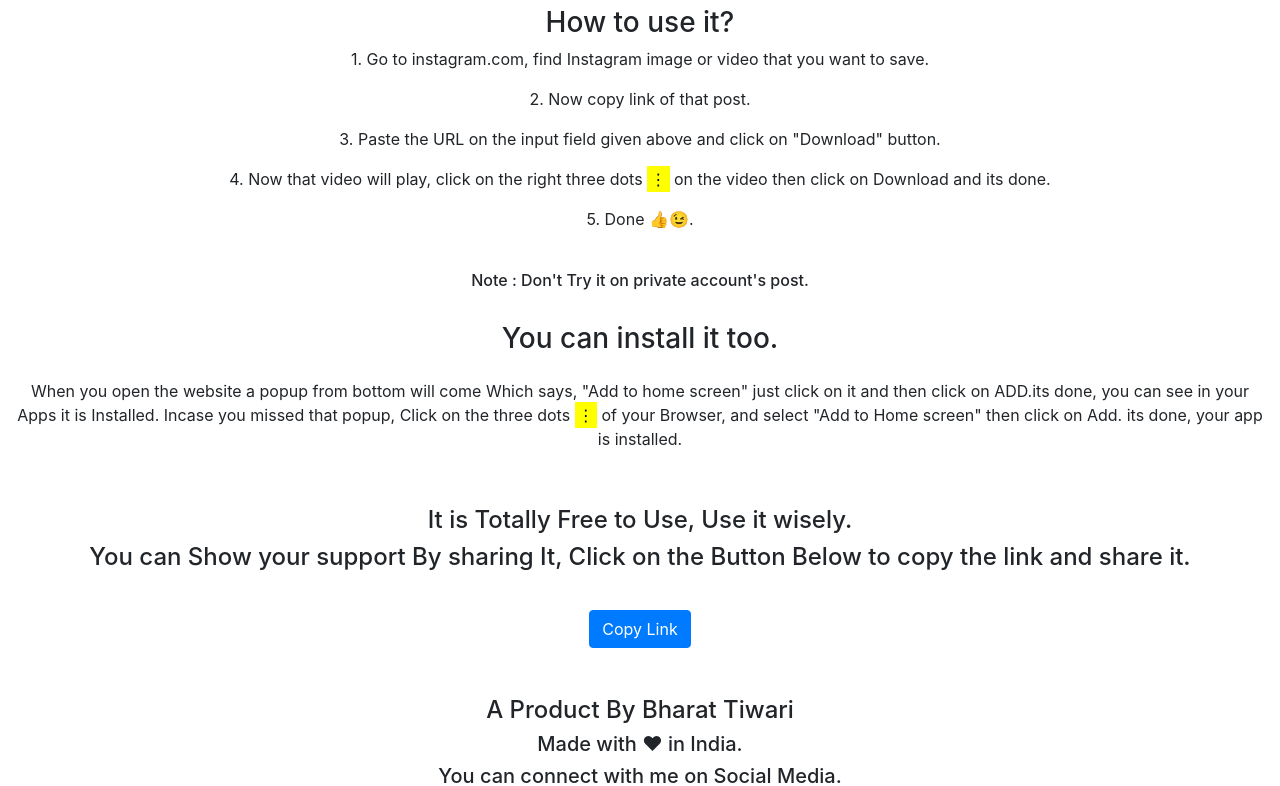
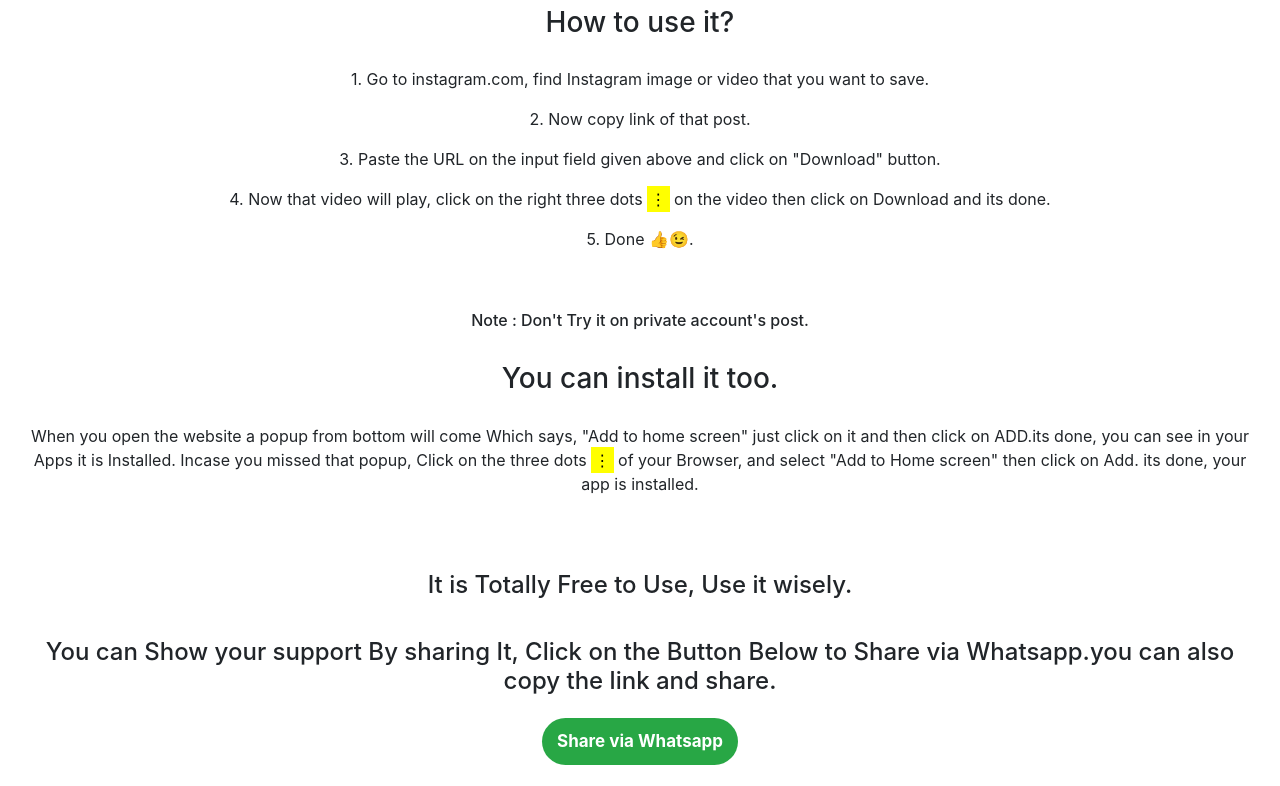
Before and after one commit to GeekyBharat99/instagram-video-downloader, a plain HTML site: page index.html in a window 1280 px wide. Shown: the part 348-1134 px from the top of the page. Drawn offline with nearby package versions, Linux system fonts and the light colour scheme; a script that the page names is missing.

Commit message:
added share via whatsapp and removed copy to clipboard

```diff
--- a/index.html
+++ b/index.html
@@ -92,9 +92,10 @@
       <br />
       <center>
         <h3>How to use it?</h3>
+        <div style="padding: 20px;">
           <p>
-          1. Go to instagram.com, find Instagram image or video that you want to
-          save.
+            1. Go to instagram.com, find Instagram image or video that you want
+            to save.
           </p>
           <p>
             2. Now copy link of that post.
@@ -105,17 +106,18 @@
           </p>
           <p>
             4. Now that video will play, click on the right three dots
-          <mark style="background-color: yellow; color: black;">⋮</mark> on the
-          video then click on Download and its done.
+            <mark style="background-color: yellow; color: black;">⋮</mark> on
+            the video then click on Download and its done.
           </p>
           <p>
             5. Done 👍😉.
           </p>
+        </div>
         <br />
         <h6>Note : Don't Try it on private account's post.</h6>
         <br />
         <h3>You can install it too.</h3>
-        <p style="padding: 15px;">
+        <p style="padding: 20px;">
           When you open the website a popup from bottom will come Which says,
           "Add to home screen" just click on it and then click on ADD.its done,
           you can see in your Apps it is Installed. Incase you missed that
@@ -125,20 +127,25 @@
           your app is installed.
         </p>
         <br />
-        <h4>It is Totally Free to Use, Use it wisely.</h4>
-        <h4>
+        <h4 style="padding: 15px;">
+          It is Totally Free to Use, Use it wisely.
+        </h4>
+        <h4 style="padding: 15px;">
           You can Show your support By sharing It, Click on the Button Below to
-          copy the link and share it.
+          Share via Whatsapp.you can also copy the link and share.
         </h4>
-        <input
-          style="visibility: hidden;"
-          type="text"
-          value="https://instameme.ml/"
-          id="myInput"
-        /><br />
-        <button class="btn btn-primary" onclick="myFunction()">
-          Copy Link
-        </button>
+        <a
+          class="badge badge-pill badge-success"
+          style="font-size: 17px; padding: 15px;"
+          href="whatsapp://send?text=https://instameme.ml/"
+          data-action="share/whatsapp/share"
+          >Share via Whatsapp</a
+        >
+        <br /><br />
+        <h5 style="padding: 15px;">
+          Note: Don't try this share via whatsapp on desktop. its only for
+          mobile use.
+        </h5>
       </center>
       <br />
       <br />
--- a/script.js
+++ b/script.js
@@ -77,13 +77,3 @@ var fullYearCopyright = $("#fullYearCopyright"),
   getFullYearDate = new Date().getFullYear();
 
 fullYearCopyright.text(getFullYearDate);
-
-// copy to clipboard
-
-function myFunction() {
-  var copyText = document.getElementById("myInput");
-  copyText.select();
-  copyText.setSelectionRange(0, 99999);
-  document.execCommand("copy");
-  alert("Link Copied");
-}
```
Lines whose indentation alone changed are shown as unchanged.
